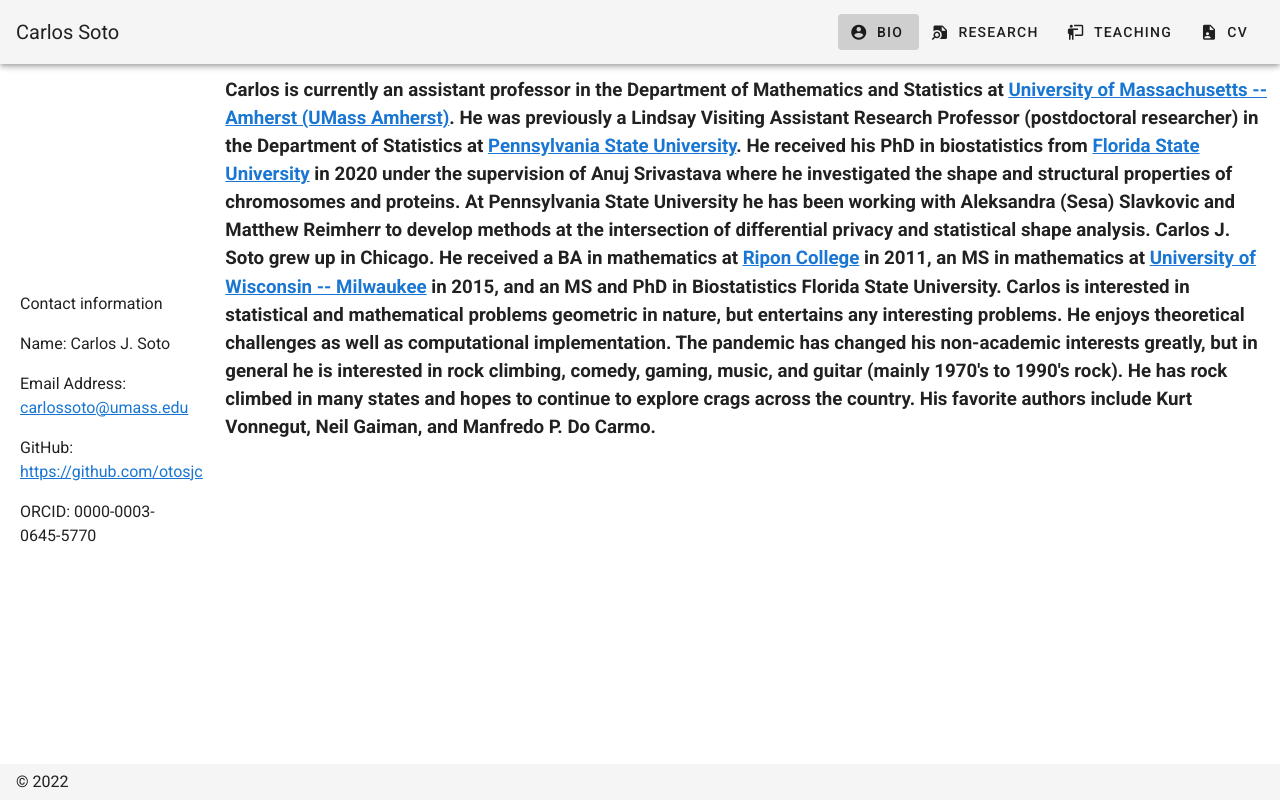
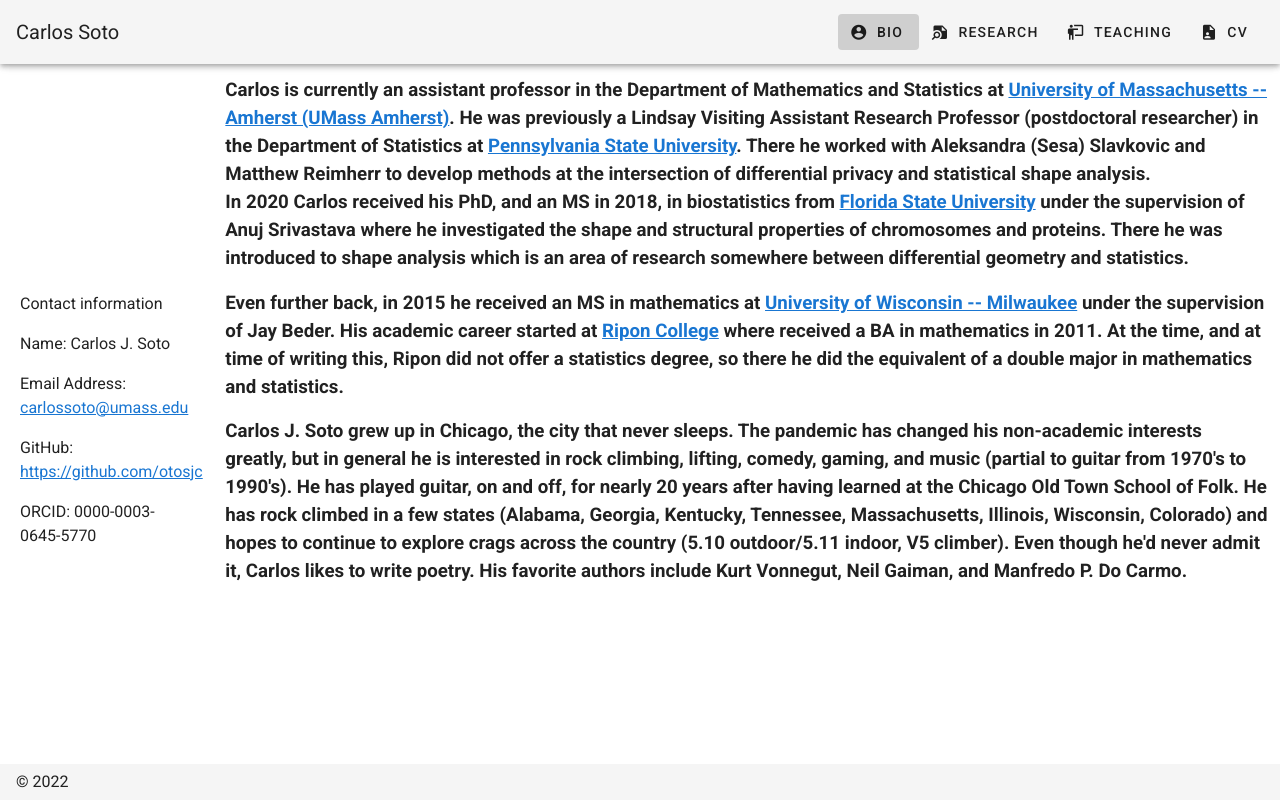
Before and after one commit to Alex-Bailon/carlos-soto-portfolio, a Nuxt app: page /bio in a window 1280 px wide. Built offline with nearby package versions, Linux system fonts and the light colour scheme.

Commit message:
updated bio and research pages

```diff
--- a/static/bio.js
+++ b/static/bio.js
@@ -2,22 +2,24 @@
 and Statistics at <a href="https://www.umass.edu/mathematics-statistics/" target="_blank"> University of Massachusetts -- Amherst (UMass Amherst)</a>.
 He was previously a Lindsay Visiting Assistant Research Professor
 (postdoctoral researcher) in the Department of Statistics at <a href="https://science.psu.edu/stat" target="_blank"> Pennsylvania State University</a>.
-He received his PhD in biostatistics from <a href="https://stat.fsu.edu/" target="_blank">Florida State University</a>
- in 2020 under the supervision of Anuj Srivastava where he investigated the shape and structural properties of chromosomes and proteins.
- At Pennsylvania State University he has been working with Aleksandra (Sesa) Slavkovic and Matthew Reimherr to develop
- methods at the intersection of differential privacy and statistical shape analysis.
+There he worked with Aleksandra (Sesa) Slavkovic and Matthew Reimherr to develop methods at the intersection of differential privacy and statistical shape analysis.
 
-Carlos J. Soto grew up in Chicago. He received a BA in mathematics at
-  <a href="https://ripon.edu/" target="_blank">Ripon College</a> in 2011, an MS in mathematics
-  at <a href="https://uwm.edu/math/" target="_blank">University of Wisconsin -- Milwaukee</a>
-  in 2015, and an MS and PhD in Biostatistics Florida State University.
+<p>
+In 2020 Carlos received his PhD, and an MS in 2018, in biostatistics from <a href="https://stat.fsu.edu/" target="_blank">Florida State University</a>
+ under the supervision of Anuj Srivastava where he investigated the shape and structural properties of chromosomes and proteins. There he was introduced to
+ shape analysis which is an area of research somewhere between differential geometry and statistics. </p>
+
+<p>Even further back, in 2015 he received an MS in mathematics at <a href="https://uwm.edu/math/" target="_blank">University of Wisconsin -- Milwaukee</a>
+under the supervision of Jay Beder. His academic career started at <a href="https://ripon.edu/" target="_blank">Ripon College</a> where received a BA in mathematics in 2011.
+At the time, and
+at time of writing this, Ripon did not offer a statistics degree, so there he did the equivalent of a double major in mathematics and statistics. </p>
 
 
-Carlos is interested in statistical and mathematical problems geometric in nature, but
-entertains any interesting problems. He enjoys theoretical challenges as well as computational implementation.
 
-  The pandemic has changed his non-academic interests greatly, but in general
-  he is interested in rock climbing, comedy, gaming, music, and guitar (mainly 1970's to 1990's rock).
-  He has rock climbed in many states and hopes to continue to explore crags across the country.
-  His favorite authors include Kurt Vonnegut, Neil Gaiman, and Manfredo P. Do Carmo.
+
+<p> Carlos J. Soto grew up in Chicago, the city that never sleeps.  The pandemic has changed his non-academic interests greatly, but in general
+  he is interested in rock climbing, lifting, comedy, gaming, and music (partial to guitar from 1970's to 1990's). He has played guitar, on and off, for nearly 20 years
+  after having learned at the Chicago Old Town School of Folk. He has rock climbed in a few states (Alabama, Georgia, Kentucky, Tennessee, Massachusetts, Illinois, Wisconsin,
+  Colorado) and hopes to continue to explore crags across the country (5.10 outdoor/5.11 indoor, V5 climber). Even though he'd never admit it, Carlos likes to write poetry.
+  His favorite authors include Kurt Vonnegut, Neil Gaiman, and Manfredo P. Do Carmo. </p>
 `
--- a/static/research.js
+++ b/static/research.js
@@ -1,5 +1,6 @@
 export default {
-  intro: `His general research interests include statistical shape analysis, manifold methods, differential privacy, and functional data analysis.
+  intro: `Carlos is interested in information geometry. This would include statistical shape analysis, manifold methods, differential privacy, and functional data analysis.
+  He enjoys theoretical challenges as well as computational implementation.
   `,
   papers: [
 	{
```
